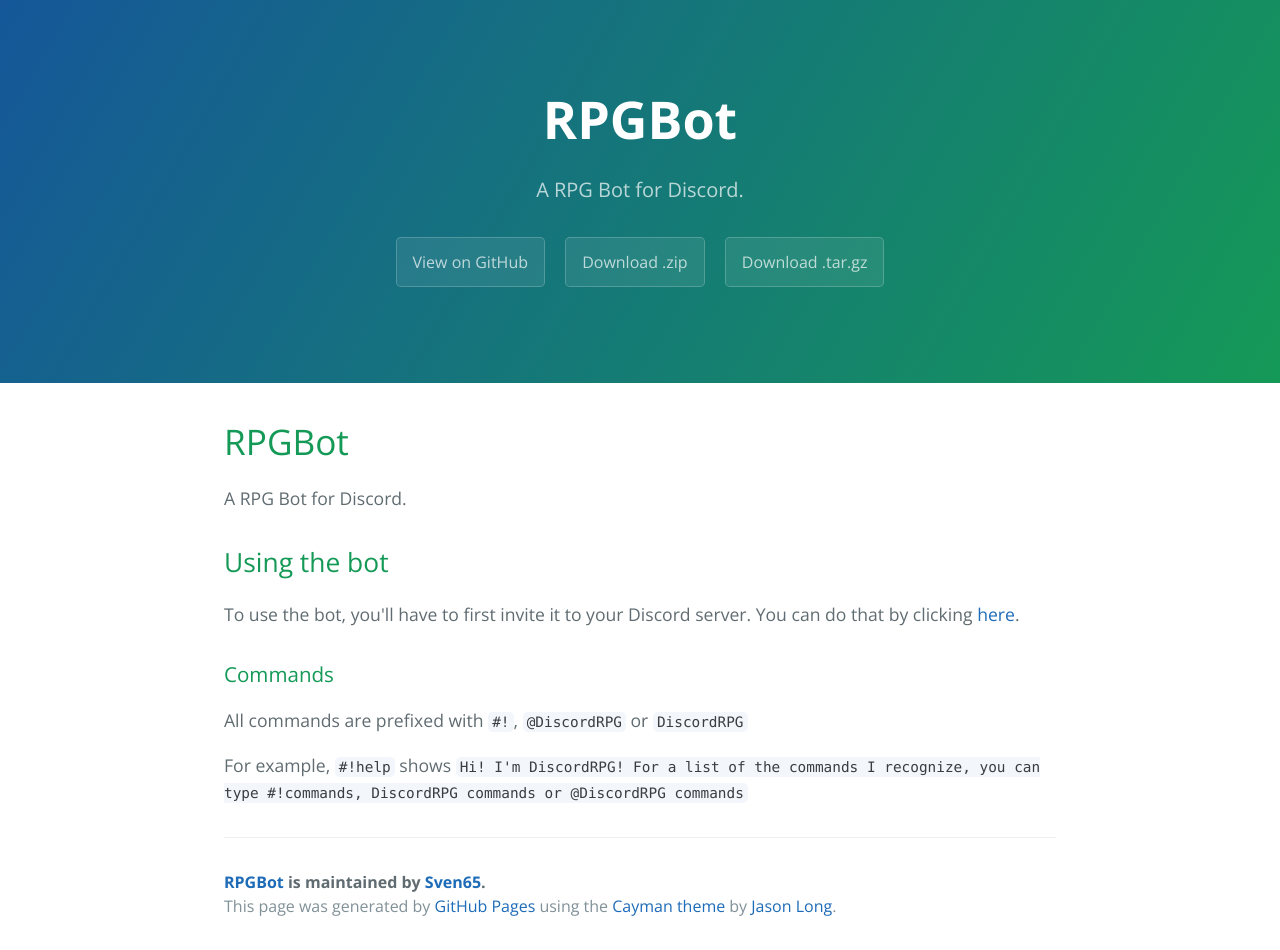
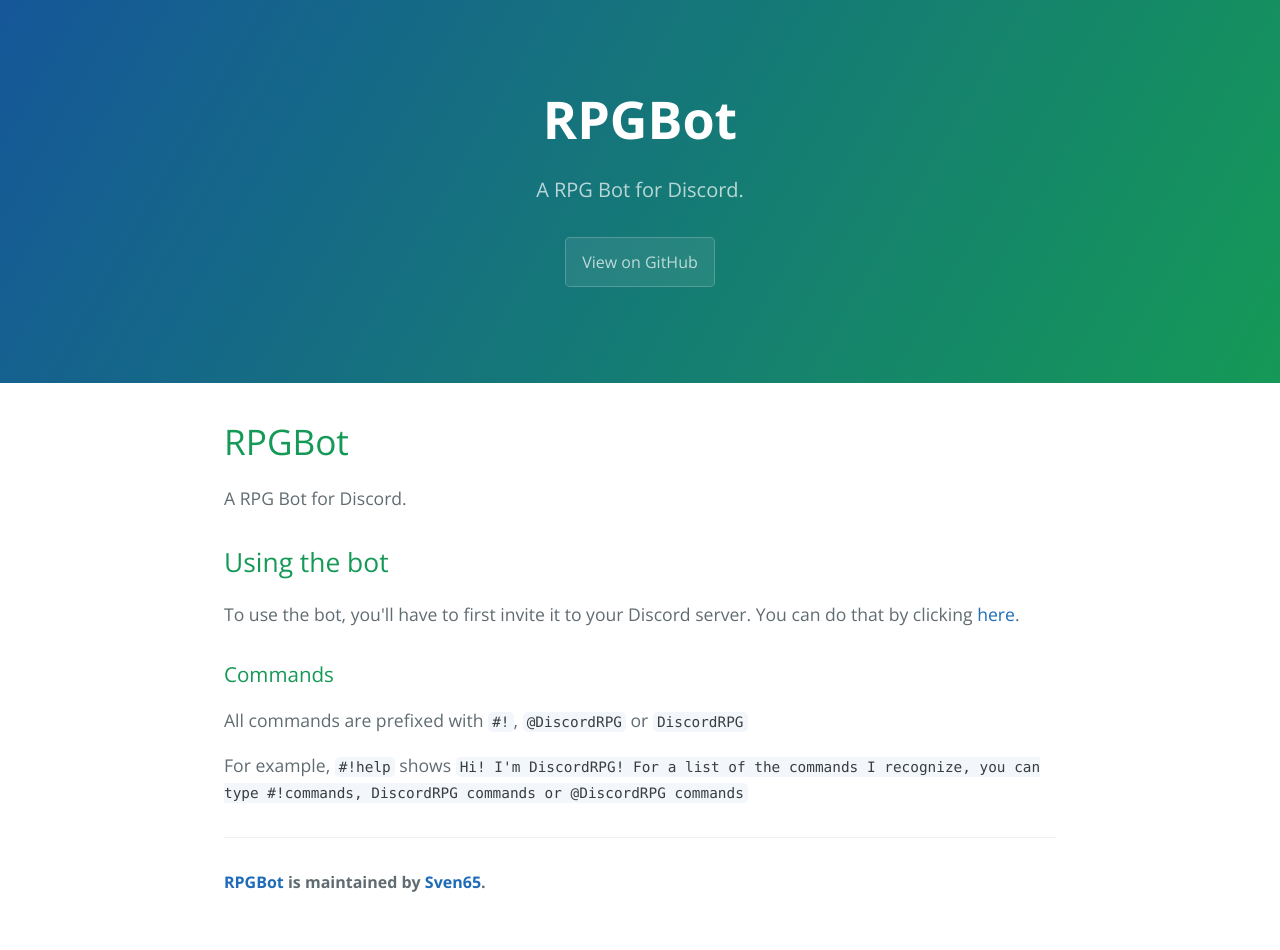
Before and after one commit to Magesw/RPGBot, a plain HTML site: page index.html in a window 1280 px wide. After the commit the page ends 926 px from the top, so only its background shows below. Drawn offline with nearby package versions, Linux system fonts and the light colour scheme.

Commit message:
Update index.html

```diff
--- a/index.html
+++ b/index.html
@@ -14,8 +14,6 @@
       <h1 class="project-name">RPGBot</h1>
       <h2 class="project-tagline">A RPG Bot for Discord.</h2>
       <a href="https://github.com/Sven65/RPGBot" class="btn">View on GitHub</a>
-      <a href="https://github.com/Sven65/RPGBot/zipball/master" class="btn">Download .zip</a>
-      <a href="https://github.com/Sven65/RPGBot/tarball/master" class="btn">Download .tar.gz</a>
     </section>
 
     <section class="main-content">
@@ -38,8 +36,6 @@
 
       <footer class="site-footer">
         <span class="site-footer-owner"><a href="https://github.com/Sven65/RPGBot">RPGBot</a> is maintained by <a href="https://github.com/Sven65">Sven65</a>.</span>
-
-        <span class="site-footer-credits">This page was generated by <a href="https://pages.github.com">GitHub Pages</a> using the <a href="https://github.com/jasonlong/cayman-theme">Cayman theme</a> by <a href="https://twitter.com/jasonlong">Jason Long</a>.</span>
       </footer>
 
     </section>
```
